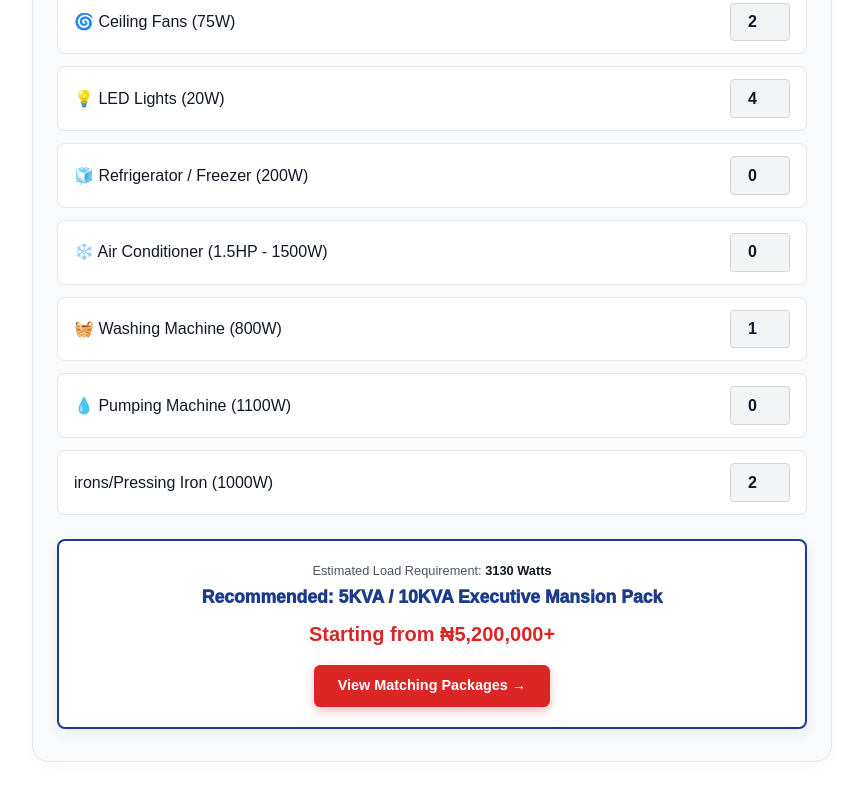
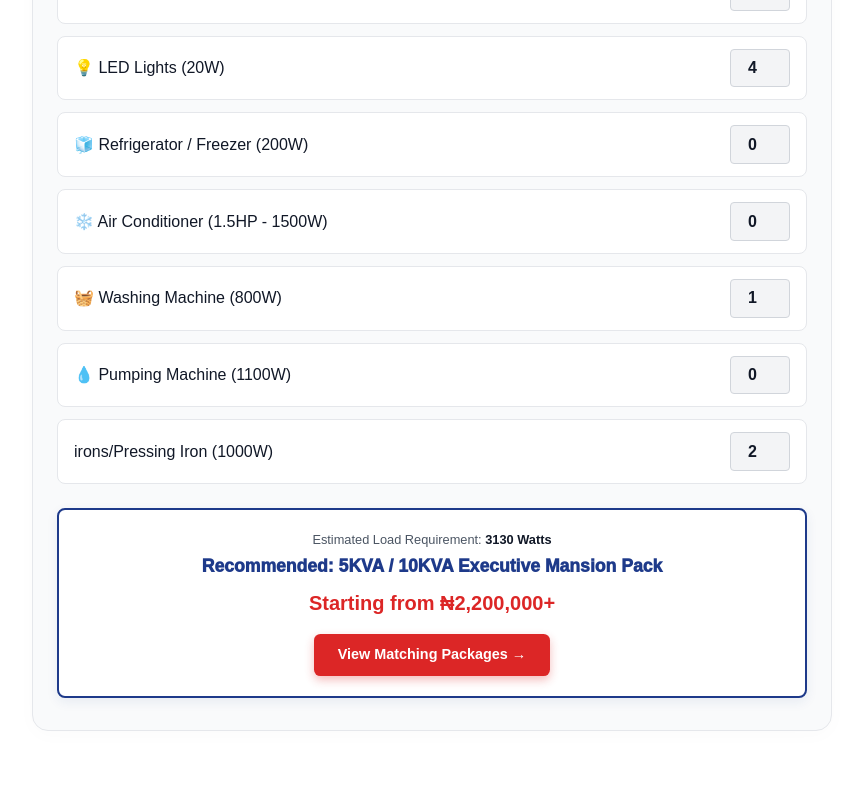
Before and after one commit to litesolar/litesolarsolutions, a Next.js app: page / in a window 1280 px wide. Shown: the part 1366-2166 px from the top of the page, without its empty margins (208-1071 px from the left). Built offline with nearby package versions, Linux system fonts and the light colour scheme; no server answers; the database is empty.

Commit message:
Update page.jsx

```diff
--- a/app/page.jsx
+++ b/app/page.jsx
@@ -27,14 +27,14 @@ export default function LandingPage() {
       appliances.iron * 1000;
 
     let recommended = "1.5KVA Starter Pack";
-    let price = "₦1,000,000";
+    let price = "₦450,000";
 
     if (totalWatts > 800 && totalWatts <= 2000) {
       recommended = "3.5KVA Standard Home Pack";
-      price = "₦2,500,000";
+      price = "₦980,000";
     } else if (totalWatts > 2000) {
       recommended = "5KVA / 10KVA Executive Mansion Pack";
-      price = "₦5,200,000+";
+      price = "₦2,200,000+";
     }
 
     return { totalWatts, recommended, price };
@@ -118,8 +118,7 @@ export default function LandingPage() {
         <div style={{ fontSize: '0.75rem', fontWeight: '800', color: '#1e3a8a', letterSpacing: '1.5px', marginBottom: '0.5rem' }}>
           CATALOG
         </div>
-        <h2 style={{ fontSize: '1.8rem', fontWeight: '800', marginBottom: '0.5rem', color: '#111827' }}>Available Solar Packages</h2>
-        <p style={{ color: '#4b5563', fontSize: '0.95rem', marginBottom: '1.5rem' }}>Managed live from your secure admin dashboard.</p>
+        <h2 style={{ fontSize: '1.8rem', fontWeight: '800', marginBottom: '1.5rem', color: '#111827' }}>Available Solar Packages</h2>
         <PackageList />
       </section>
 
```
